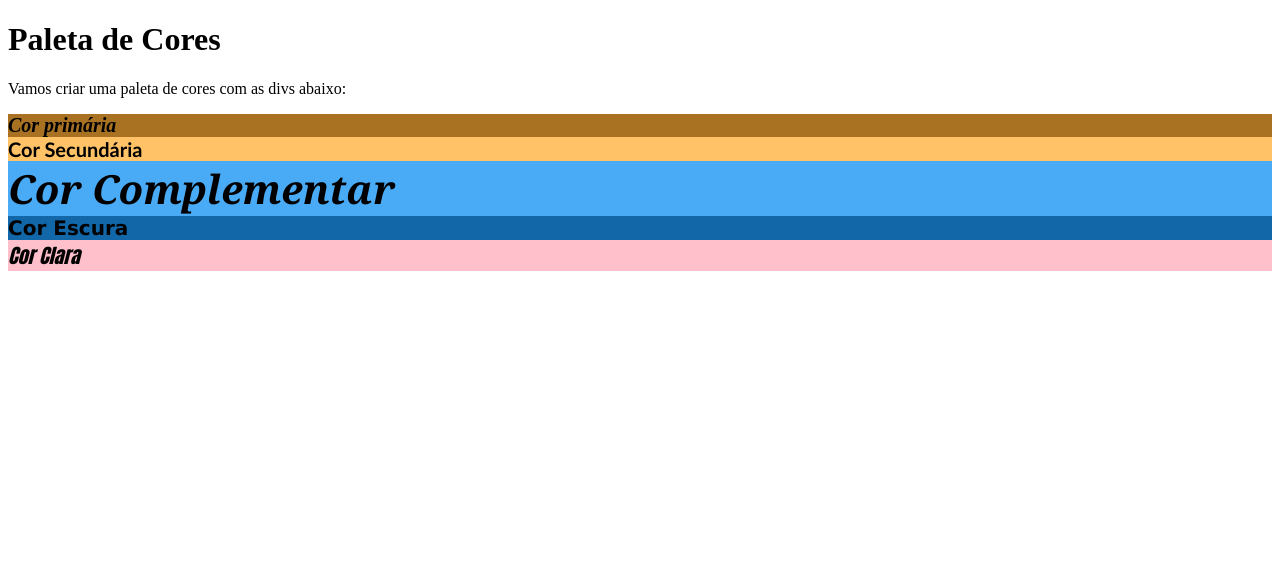
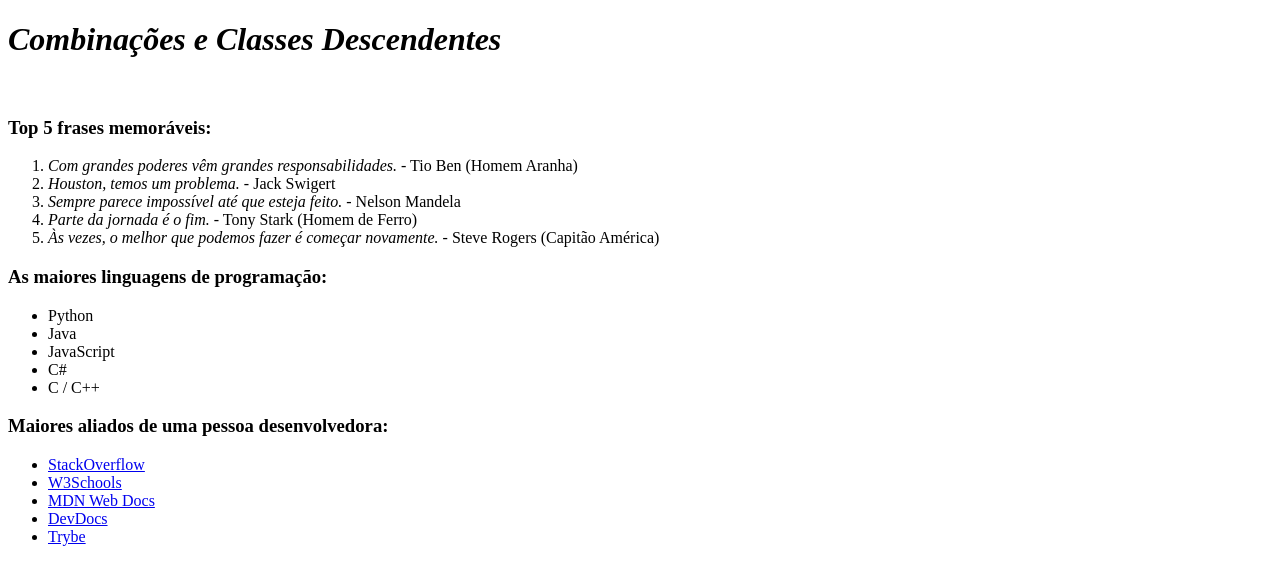
Before and after one commit to eduardoaraujogomes/trybe-exercises, a plain HTML site: page bloco_3/dia_3/index.html in a window 1280 px wide. Drawn offline with Linux system fonts and the light colour scheme.

Commit message:
Estrutura Exercicio Sobre Combinaçao e classes Descendentes

```diff
--- a/bloco_3/dia_3/index.html
+++ b/bloco_3/dia_3/index.html
@@ -1,37 +1,46 @@
 <!DOCTYPE html>
 <html lang="pt-br">
   <head>
-  <meta charset="UTF-8">
-  <title>Pseudoclasses</title>
-  <link rel="stylesheet" href="style.css">
+    <meta charset="UTF-8">
+    <link rel="stylesheet" href="style.css">
+    <title>#GoTrybe</title>
   </head>
   <body>
-    <h1>Paleta de Cores</h1>
-    <p>Vamos criar uma paleta de cores com as divs abaixo:</p>
-    <div>
-      <h3>Cor primária</h3>
-    </div>
-    <div>
-      <h3>Cor Secundária</h3>
-    </div>
-    <div>
-      <h3>Cor Complementar</h3>
-    </div>
-    <div>
-      <h3>Cor Escura</h3>
-    </div>
-    <div>
-      <h3>Cor Clara</h3>
-    </div>
-    <!-- EXERCÍCIOS
-
-      1. Estilize as divs para que, ao passar o cursor por cima das mesmas, elas
-      ganhem uma borda.
-      2. Faça cada div ter uma cor própria.
-      3. Estilize cada uma das tags <h3>.
-      4. Faça a terceira div ser maior que as demais.
-      5. Deixe as tags ímpares <h3> com o texto em itálico.
-
-    -->
+    <h1><em>Combinações e Classes Descendentes</em></h1>
+    <br />
+    <h3>Top 5 frases memoráveis:</h3>
+    <ol>
+      <li><em>Com grandes poderes vêm grandes responsabilidades.</em> - Tio Ben (Homem Aranha)</li>
+      <li><em>Houston, temos um problema.</em> - Jack Swigert</li>
+      <li><em>Sempre parece impossível até que esteja feito.</em> - Nelson Mandela</li>
+      <li><em>Parte da jornada é o fim.</em> - Tony Stark (Homem de Ferro)</li>
+      <li><em>Às vezes, o melhor que podemos fazer é começar novamente.</em> - Steve Rogers (Capitão América)</li>
+    </ol>
+    <h3>As maiores linguagens de programação:</h3>
+    <ul>
+      <li>Python</li>
+      <li>Java</li>
+      <li>JavaScript</li>
+      <li>C#</li>
+      <li>C / C++</li>
+    </ul>
+    <h3>Maiores aliados de uma pessoa desenvolvedora:</h3>
+    <ul>
+      <li>
+        <a href="https://pt.stackoverflow.com/">StackOverflow</a>
+      </li>
+      <li>
+        <a href="https://www.w3schools.com/">W3Schools</a>
+      </li>
+      <li>
+        <a href="https://developer.mozilla.org/pt-BR/">MDN Web Docs</a>
+      </li>
+      <li>
+        <a href="https://devdocs.io/">DevDocs</a>
+      </li>
+      <li>
+        <a href="https://app.betrybe.com/">Trybe</a>
+      </li>
+    </ul>
   </body>
 </html>
--- a/bloco_3/dia_3/style.css
+++ b/bloco_3/dia_3/style.css
@@ -1,60 +1,15 @@
-div:hover {
-    border: 2px solid black;
-    transition: 2s;
-}
+/*
 
-div:first-of-type {
-    background-color: #A87222;
-}
-div:nth-of-type(2) {
-    background-color: #FFC266;
-}
-div:nth-of-type(3) {
-    background-color: #49ABF5;
-}
+1 - Faça com que todos os itens de Listas Ordenadas tenham uma cor de fundo amarela. Se a numeração do item for PAR, faça a cor de fonte ser verde. Se o número for considerado primo, utilize a propriedade text-transform para deixar o texto maiúsculo. (Dica: combinar classes pode ser útil aqui).
 
-div:nth-of-type(4) {
-    background-color: #1167A8;
-}
+2 - Faça todas as tags Header (h1, h2...) possuírem cor de fonte vermelha e, se alguma delas estiver em itálico, aumente seu tamanho para 40px e acrescente uma borda de 1px preta e sólida.
 
-div:last-of-type {
-    background-color: pink;
-}
+3 - Faça todas as li's terem 20px de tamanho de fonte e, para todo texto em itálico dentro de alguma li, utilize a propriedade font-weight para deixá-lo negrito.
 
-div:first-of-type > h3 {
-    font-size: 20px;
-    margin: 0;
-    padding: 0;
-    font-family: 'Times New Roman', Times, serif;
-}
+4 - Na listagem de linguagens de programação, faça com que as 3 primeiras da lista possuam cor de fonte azul e, se alguma possuir "java*" no texto, utilize uma cor de fundo rosa.
 
-div:nth-of-type(2) > h3{
-    font-size: 20px;
-    margin: 0;
-    padding: 0;
-    font-family: 'Trebuchet MS', 'Lucida Sans Unicode', 'Lucida Grande', 'Lucida Sans', Arial, sans-serif;
-}
-div:nth-of-type(3) > h3{
-    font-size: 40px;
-    margin: 0;
-    padding: 0;
-    font-family: Cambria, Cochin, Georgia, Times, 'Times New Roman', serif;
-}
+5 - (Bônus) Para cada link na lista de aliados da pessoa desenvolvedora, faça com que ao passar o mouse sobre cada um, o texto fique em negrito e assuma a cor de fonte "temática do site"
+  Dica 1: Utilize o seletor :hover para controlar o passar do mouse.
+  Dica 2: Sugestão de cores padrão. StackOverflow (laranja), W3Schools (verde), MDN (preta), DevDocs (amarela), Trybe (verde).
 
-div:nth-of-type(4) > h3{
-    font-size: 20px;
-    margin: 0;
-    padding: 0;
-    font-family: Verdana, Geneva, Tahoma, sans-serif;
-}
-
-div:last-of-type > h3{
-    font-size: 20px;
-    margin: 0;
-    padding: 0;
-    font-family: Impact, Haettenschweiler, 'Arial Narrow Bold', sans-serif;
-}
-
-div:nth-of-type(odd) {
-    font-style: italic;
-}
+*/
```
